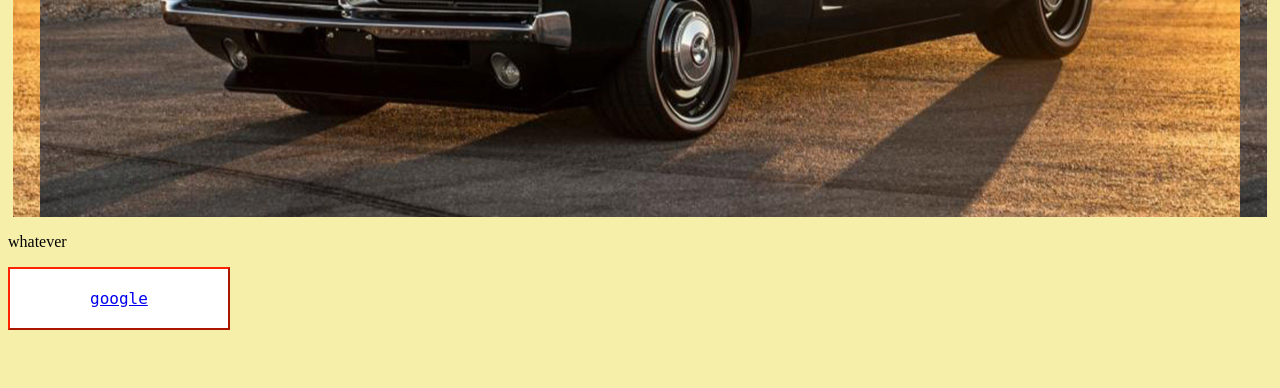
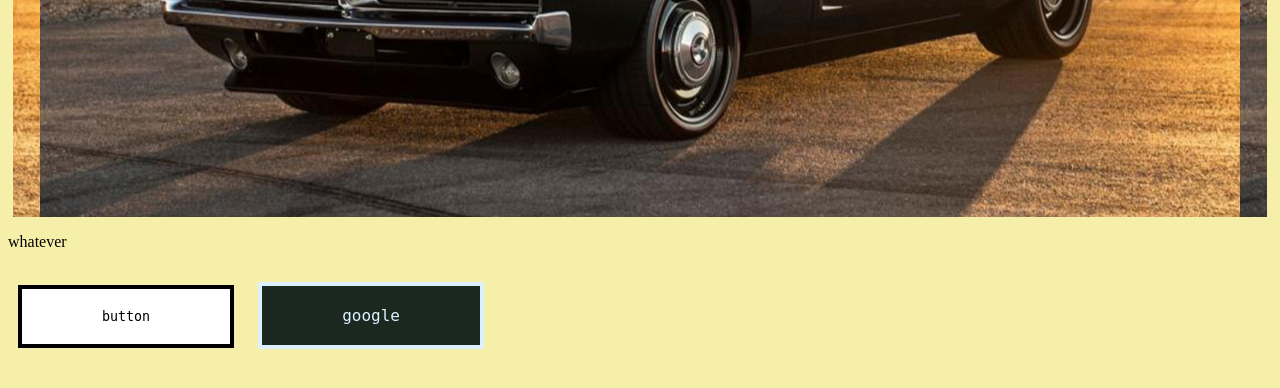
Before and after one commit to javaseruntimeenvironment/mywebsite, a plain HTML site: page index.html in a window 1280 px wide. Shown: the part 320-708 px from the top of the page. Drawn offline with Linux system fonts and the light colour scheme.

Commit message:
button fixes

```diff
--- a/index.html
+++ b/index.html
@@ -14,7 +14,8 @@
             <h2 class="txthdr">My work</h2>
         </div>
         <p>whatever</p>
-        <button class="btn1"><a class="txtbttn" href="https://google.com" target="#">google</a></button>
+        <button class="button button1">button</button>
+        <a href="https://google.com" target="#" class="button button2">google</a>
     </div>
 </body>
 </html>
--- a/style.css
+++ b/style.css
@@ -1,19 +1,24 @@
 .txthdr {
     font-family: "monospace" "Arial";
     color: #ffffff;
+
 }
 
 .txthd2 {
     color: #f830f1;
+
 }
 
 .back {
     background-color: #f6efa9;
+
 }
 
 .cntrtxt {
     text-align: center;
+
 }
+
 
 #title {
     background-image: url("3MCTB1.jpg");
@@ -21,21 +26,52 @@
     padding: 200px;
     margin: 10px 5px;
     background-position: center;
-}
-.btn1 {
-    color: #000;
-    padding: 20px 80px;
-    background-color: #fff;
-    border-color: #f20;
-}
-.btn1:hover{
-    padding: 20px 80px;
-    background-color: #f20;
-    border-color: #fff;
 
 }
 
-.txtbttn {
-    font-family: "monospace";
-    font-size: 16px;
+.blur {
+    -webkit-filter: blur(2px);filter: blur(2px);
 }
+
+.button {
+    border: #fff;
+    margin: 15px 10px;
+    color: #fff;
+    padding: 20px 80px;
+    background-color: #000;
+    font-family: "monospace", "arial";
+    text-align: center;
+    text-decoration: none;
+    display: inline-block;
+    -webkit-transition-duration: 0.4s;
+    transition-duration: 0.4s;
+
+}
+
+.button1 {
+    color: #000;
+    background-color: #fff;
+    border: 4px solid #000;
+
+}
+.button1:hover {
+    color: #fff;
+    background-color: #000;
+    border: 4px solid #fff;
+    cursor: pointer;
+
+}
+
+.button2 {
+    color: #ddf0ff;
+    background-color: #1a281f;
+    border: 4px solid #ddf0ff;
+
+}
+
+.button2:hover {
+    color: #1a281f;
+    background-color: #ddf0ff;
+    border: 4px solid #1a281f;
+    cursor: pointer;
+}
```
